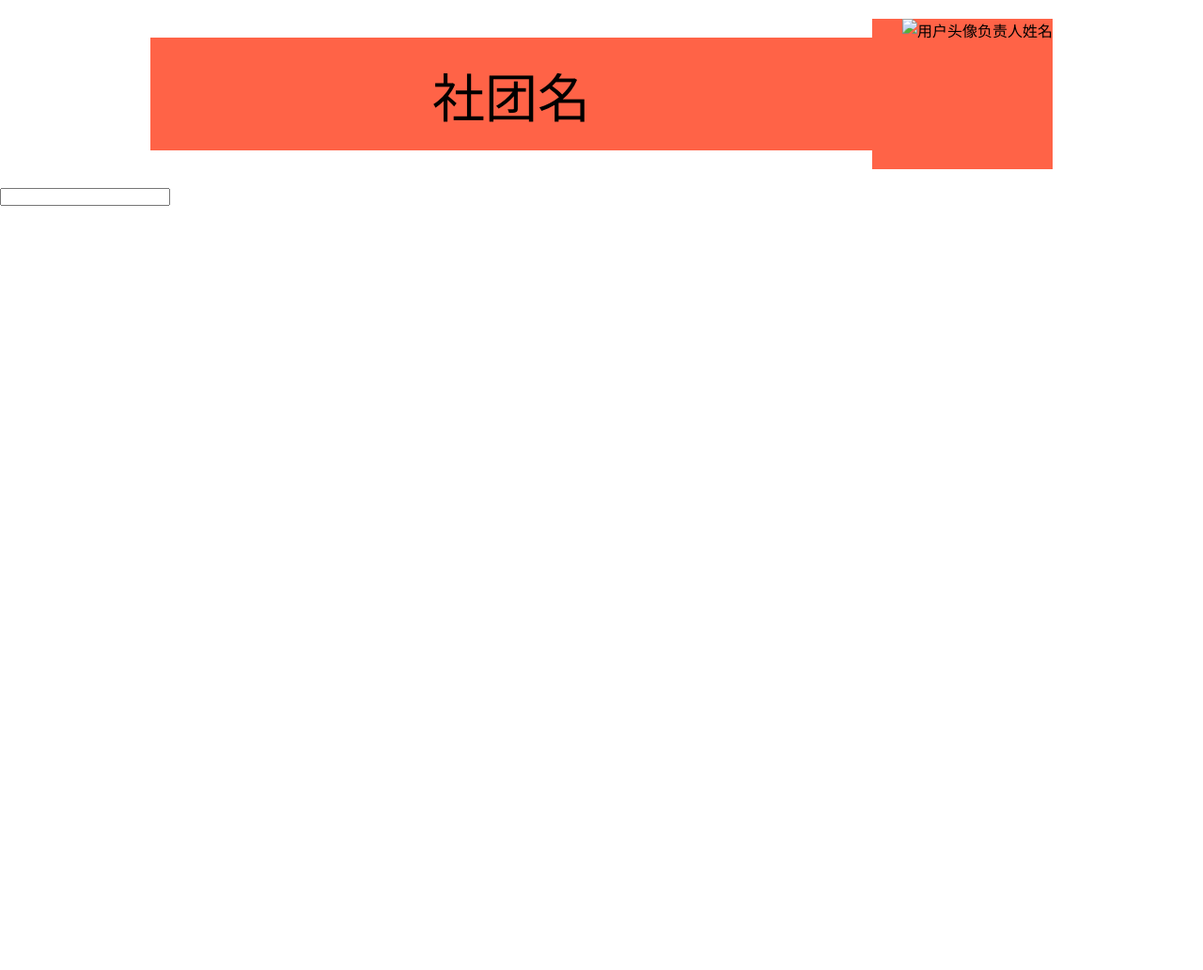
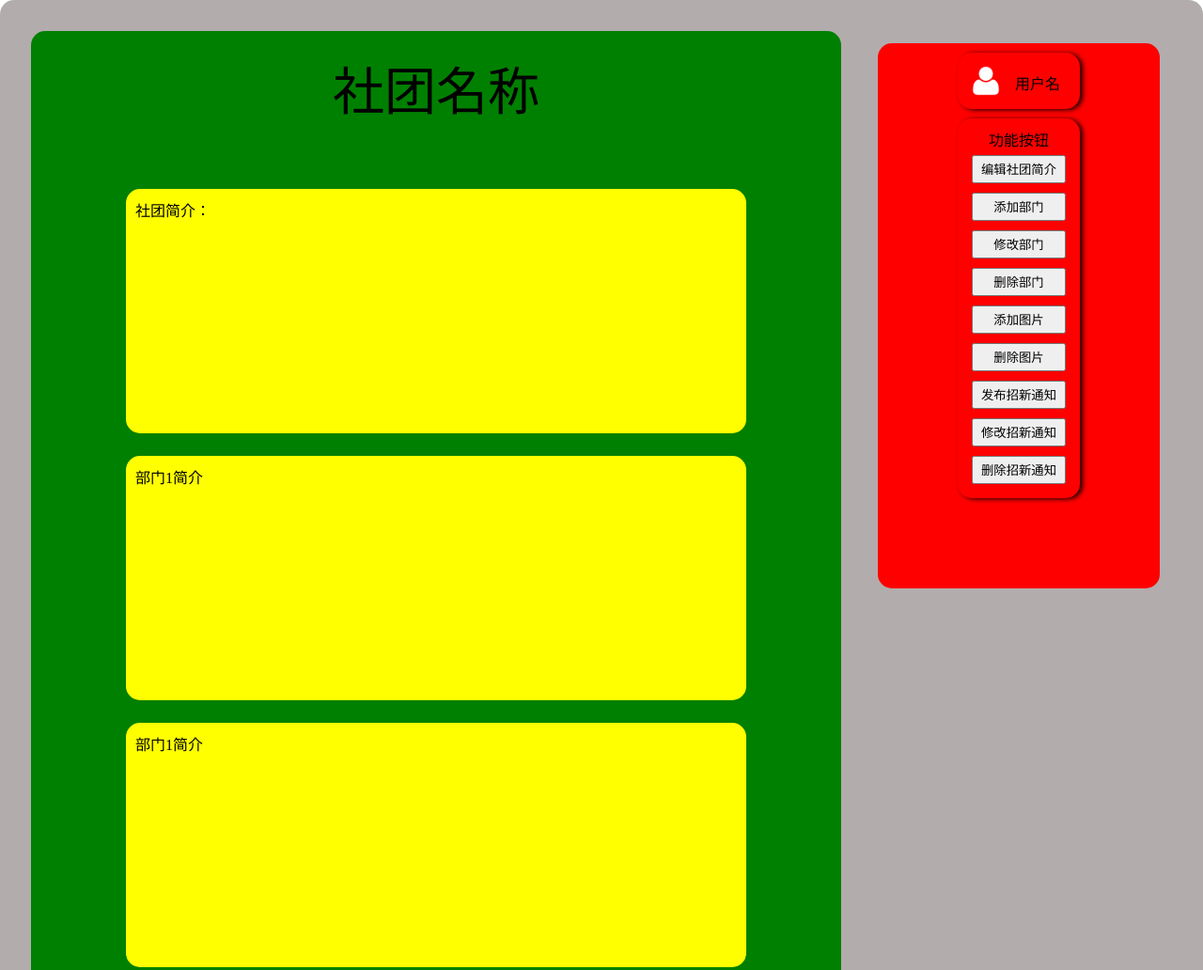
Before and after one commit to SETeam1801/RecruitManager, a plain HTML site: page clubInfo.html in a window 1280 px wide. Shown: the top 1032 px of the page at 94% size. Before the commit the page ends 800 px from the top, so only its background shows below. Drawn offline with Linux system fonts and the light colour scheme.

Commit message:
社团信息页面更新

```diff
--- a/clubInfo.html
+++ b/clubInfo.html
@@ -12,27 +12,66 @@
 <body>
     <div class="container">
         <div class="clubInfo-wrapper">
-            <div class="head-wrapper">
-                <div class="club-name-wrapper">
-                    <div class="club-name">
-                        社团名
-                    </div>
+            <div class="left-wrapper">
+
+                <div class="header-wrapper">
+                    社团名称
                 </div>
 
-                <div class="personal-info-function-button-wrapper">
-                    <img src="" alt="用户头像">
-                    <div>
-                        负责人姓名
+                <div class="card-wrapper">
+                    <div class="clubDesc">
+                        <p>
+                            社团简介：
+                        </p>
+                    </div>
+
+                    <div class="card" id="">
+                        部门1简介
+                    </div>
+
+                    <div class="card">
+                        部门1简介
+                    </div>
+
+                    <div class="card">
+                        图片1
+                    </div>
+
+                    <div class="card">
+                        图片2
+                    </div>
+
+                    <div class="card">
+                        部门1招新通知
+                    </div>
+
+                    <div class="card">
+                        部门2招新通知
                     </div>
                 </div>
             </div>
 
-            <div class="clubDescription-wrapper">
-                <input type="text">
-            </div>
+            <div class="right-wrapper">
+                <div class="line-wrapper">
+                    <img src="/img/ic_people.png" alt="用户头像">
+                    <p>用户名</p>
+                </div>
 
-            <div class="image-wrapper">
-                <img src="" alt="">
+                <div class="button-wrapper">
+                    <p>功能按钮</p>
+                    <button>编辑社团简介</button>
+
+                    <button>添加部门</button>
+                    <button>修改部门</button>
+                    <button>删除部门</button>
+
+                    <button>添加图片</button>
+                    <button>删除图片</button>
+
+                    <button>发布招新通知</button>
+                    <button>修改招新通知</button>
+                    <button>删除招新通知</button>
+                </div>
             </div>
         </div>
     </div>
--- a/css/clubInfo.css
+++ b/css/clubInfo.css
@@ -4,48 +4,91 @@
 }
 
 div {
+    border-radius: 15px;
     background-repeat: no-repeat;
+    padding: 10px;
 }
 
 .container {
-    background-color: white;
+    background-color: rgb(179, 172, 172);
 }
 
 .clubInfo-wrapper {
     display: flex;
-    flex-direction: column;
 }
 
-.head-wrapper {
-    width: 100vw;
-    height: 25vh;
+.left-wrapper {
+    width: 75vw;
+    margin: 1vw;
+    background-color: green;
     display: flex;
-    align-content: center;
-    justify-content: center;
+    flex-direction: column;
     align-items: center;
 }
 
-.club-name-wrapper {
-    height: 15vh;
-    width: 60vw;
-    background-color: tomato;
+.right-wrapper {
+    height: 70vh;
+    width: 25vw;
+    margin: 2vw;
+    background-color: red;
     display: flex;
+    flex-direction: column;
+    align-items: center;
 }
 
-.club-name {
-    height: 15vh;
-    width: 80vw;
-    font-size: 7vh;
-    text-align: center;
-    align-content: center;
+.header-wrapper {
+    font-size: 55px;
 }
 
-.personal-info-function-button-wrapper {
-    height: 20vh;
-    width: 15vw;
+.card-wrapper {
+    margin: 3vh;
+}
+
+.clubDesc {
+    height: 30vh;
+    width: 50vw;
+    margin: 3vh;
+    background-color: yellow;
+}
+
+.card {
+    height: 30vh;
+    width: 50vw;
+    margin: 3vh;
+    background-color: yellow;
+}
+
+.line-wrapper {
+    height: 40px;
     display: flex;
-    text-align: end;
-    align-content: flex-end;
-    justify-content: flex-end;
-    background-color: tomato;
+    box-shadow: 3px 1px 5px rgba(0, 0, 0, 0.9)
 }
+
+.line-wrapper img {
+    width: 40px;
+    height: 40px;
+}
+
+.line-wrapper p {
+    width: 70px;
+    height: 40px;
+    text-align: center;
+    margin-top: 10px;
+}
+
+.button-wrapper {
+    margin: 10px;
+    display: flex;
+    flex-direction: column;
+    box-shadow: 3px 1px 5px rgba(0, 0, 0, 0.9)
+}
+
+.button-wrapper p {
+    text-align: center;
+}
+
+.button-wrapper button {
+    margin: 5px;
+    height: 30px;
+    width: 100px;
+}
```
Also changed, not shown: js/clubInfo.js (deleted).
